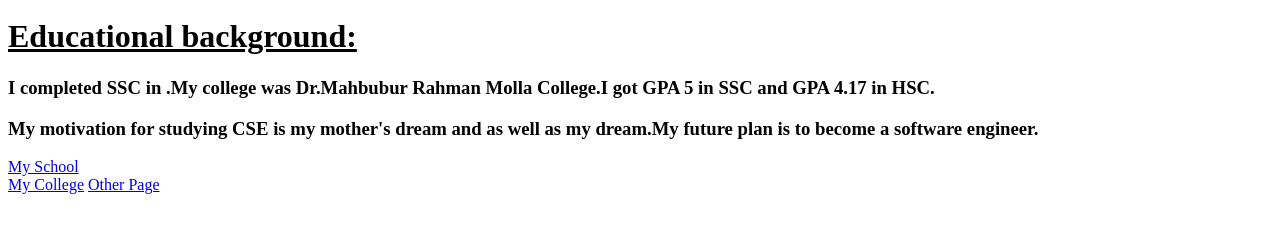
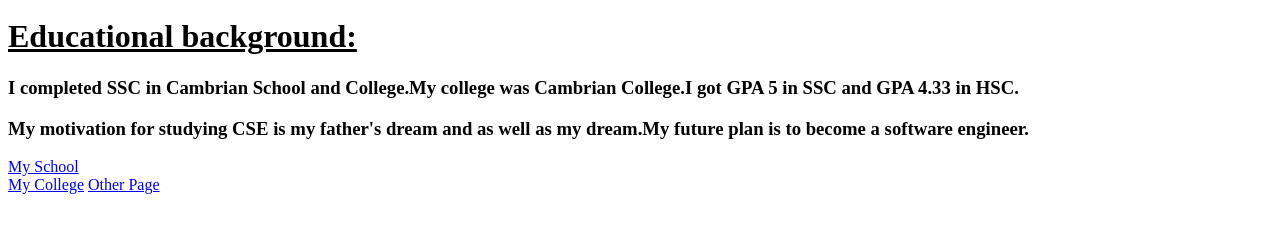
Before and after one commit to sanjida-yesmin12/sanjida-yesmin12.github.io, a plain HTML site: page index.html in a window 1280 px wide. Shown: the part 48-280 px from the top of the page. Drawn offline with Linux system fonts and the light colour scheme.

Commit message:
Update index.html

```diff
--- a/index.html
+++ b/index.html
@@ -5,12 +5,12 @@
 <body>
 <h1 align = "center" >Sanjida Yesmin Ritu</h1>
 <h1><u>Educational background:</u></h1>
-<p><h3>I completed SSC in .My college was Dr.Mahbubur Rahman Molla College.I got GPA 5 in SSC and GPA 4.17 in HSC.</h3></p>
-<h3>My motivation for studying CSE is my mother's dream and as well as my dream.My future plan is to become a software engineer.</h3>
-<a href="https://www.facebook.com/sanarparschool/">My School</a>
+<p><h3>I completed SSC in Cambrian School and College.My college was Cambrian College.I got GPA 5 in SSC and GPA 4.33 in HSC.</h3></p>
+<h3>My motivation for studying CSE is my father's dream and as well as my dream.My future plan is to become a software engineer.</h3>
+<a href="https://www.facebook.com/DigitalCambrian/">My School</a>
 <br>
-<a href = "https://www.facebook.com/dmrc.bd/">My College</a>
+<a href = "https://www.facebook.com/DigitalCambrian/">My College</a>
 
-<a href = "page2.html">Other Page</a>
+<a href = "page 2.html">Other Page</a>
 </body>
 </html>
```
